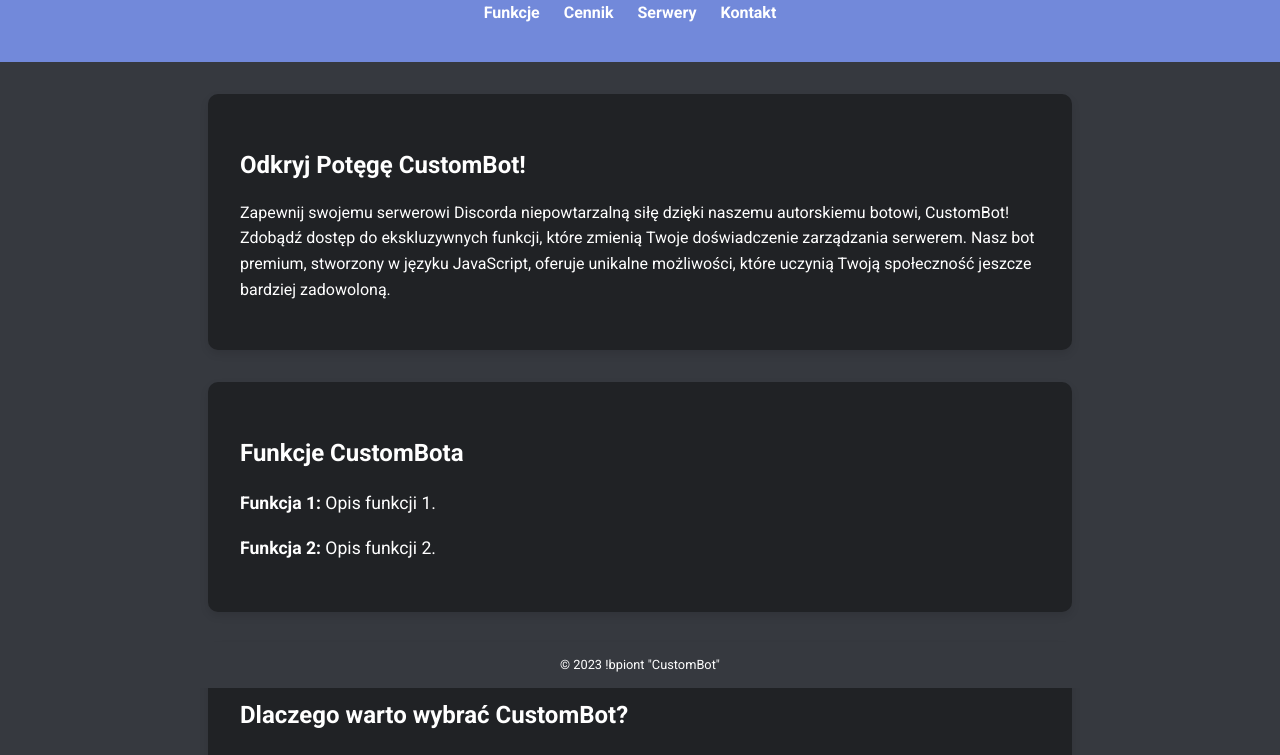
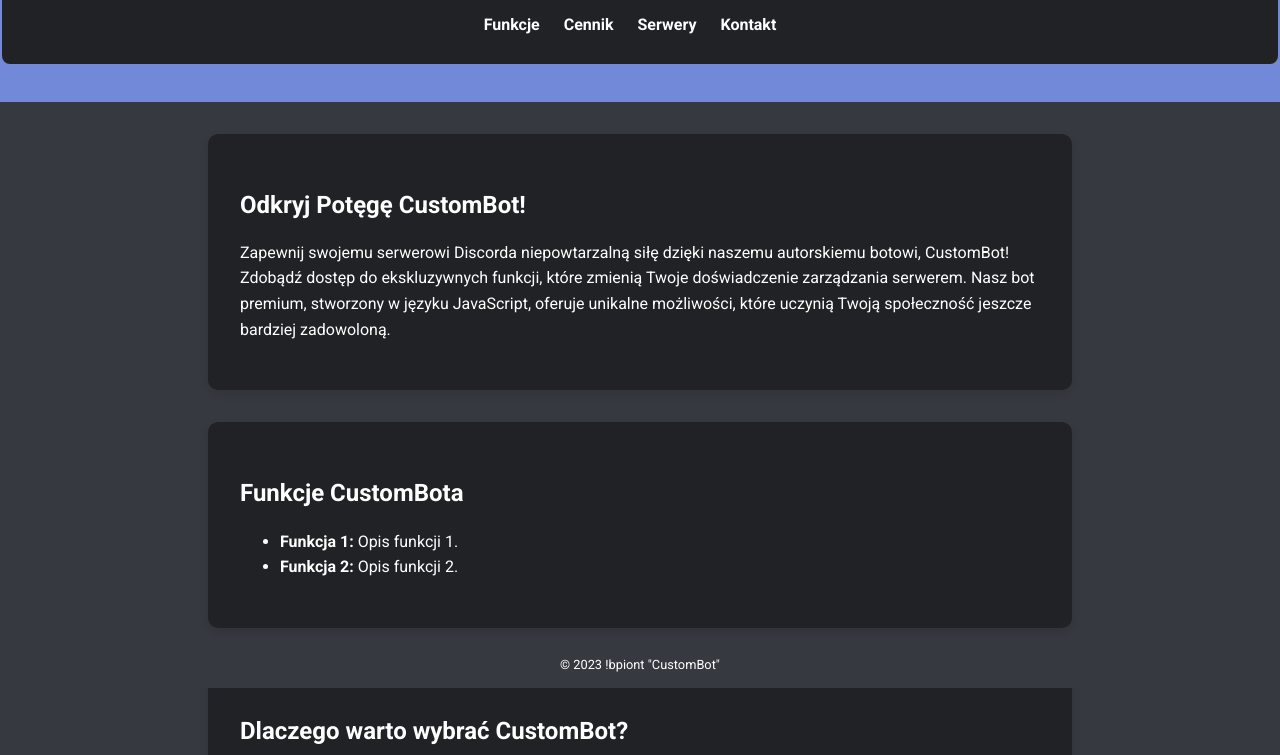
Before and after one commit to bpiont/xd, a plain HTML site: page index.html in a window 1280 px wide. Shown: the part 112-867 px from the top of the page. Drawn offline with Linux system fonts and the light colour scheme.

Commit message:
Update style.css

```diff
--- a/style.css
+++ b/style.css
@@ -1,8 +1,10 @@
-/* Your existing CSS */
-
 nav {
     text-align: center;
     margin-bottom: 20px;
+    border: 2px solid #7289da; /* Add a border */
+    border-radius: 10px; /* Add rounded corners */
+    padding: 10px; /* Add padding for spacing */
+    background-color: #202225; /* Add background color */
 }
 
 nav ul {
@@ -25,33 +27,6 @@ nav ul li a {
 nav ul li a:hover {
     color: #7289da; /* Change color on hover */
 }
-
-.features-section {
-    background-color: #202225;
-    box-shadow: 0 4px 8px rgba(0, 0, 0, 0.1);
-    border-radius: 10px;
-    padding: 2em;
-    margin: 2em auto;
-    max-width: 800px;
-    text-align: justify;
-}
-
-.features-section h2 {
-    color: #fff;
-    font-size: 1.5em;
-    margin-bottom: 0.3em;
-}
-
-.features-section ul {
-    list-style-type: none;
-    padding: 0;
-}
-
-.features-section ul li {
-    margin-bottom: 1em;
-    font-size: 1.1em;
-}
-
 
 body {
     background-color: #36393f; /* Kolor tła Discorda */
```
